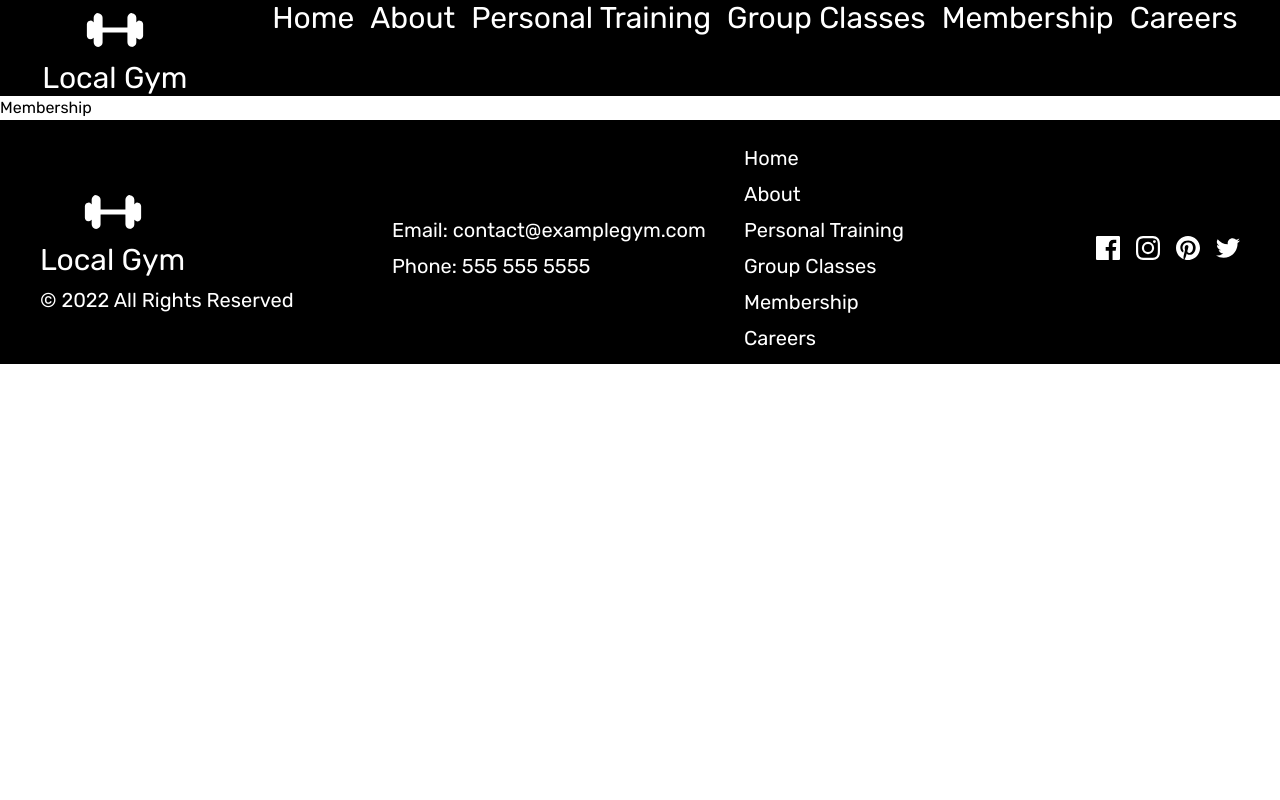
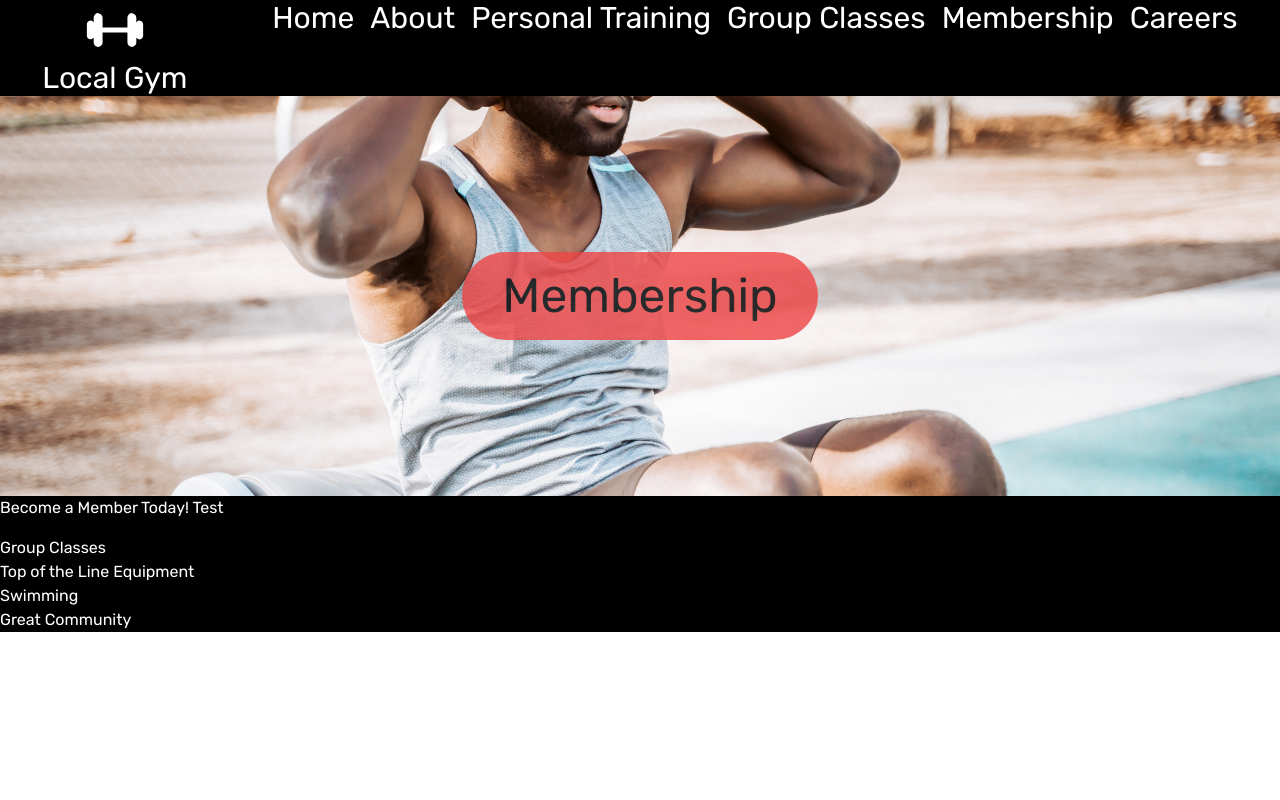
Before and after one commit to huntersteffner/Gym, a React (Create React App) app in the folder gym-website/: page /membership in a window 1280 px wide. Shown: the top 800 px of the page. Built offline with nearby package versions, Linux system fonts and the light colour scheme.

Commit message:
Started membership page

```diff
--- a/gym-website/src/components/Footer.js
+++ b/gym-website/src/components/Footer.js
@@ -22,6 +22,7 @@ const Footer = () => {
         <Link to="/membership">Membership</Link>
         <Link to="/careers">Careers</Link>
       </div>
+
       <div className="py-3 mt-3">
         <FooterSocial />
       </div>
--- a/gym-website/src/index.css
+++ b/gym-website/src/index.css
@@ -2,6 +2,12 @@
 @tailwind base;
 @tailwind components;
 @tailwind utilities;
+
+@layer base {
+  html {
+    scroll-behavior: smooth;
+  }
+}
 
 /* Banner classes */
 .banner-home {
@@ -15,6 +21,10 @@
 }
 .banner-careers {
   background-image: url('../src/img/careers-kettlebells.jpg');
+}
+.banner-membership {
+  /* https://unsplash.com/photos/eCKIeu1Lkok */
+  background-image: url('../src/img/membership-crunches.jpg');
 }
 .banner-group-classes {
   background-image: url('../src/img/personal-training-yoga.jpg');
--- a/gym-website/src/pages/Membership.js
+++ b/gym-website/src/pages/Membership.js
@@ -1,7 +1,37 @@
+import BannerText from '../components/BannerText'
+
+import {GrYoga} from 'react-icons/gr'
+
 const Membership = () => {
-    return (
-        <h1>Membership</h1>
-    )
+  return (
+    <>
+      <div className="banner-membership banner-h-sm bg-cover bg-center  bg-no-repeat h-1/2 flex justify-center items-center">
+        <BannerText title="Membership" />
+      </div>
+      <div className=" bg-black text-white">
+        <h1>
+          Become a Member Today! <a href="#test">Test</a>
+        </h1>
+        <div>
+          <div>
+            <GrYoga className='text-white' />
+            <p>Group Classes</p>
+          </div>
+          <div>
+            <p>Top of the Line Equipment</p>
+          </div>
+          <div>
+            <p>Swimming</p>
+          </div>
+          <div>
+            <p>Great Community</p>
+          </div>
+        </div>
+      </div>
+      <div className="h-screen"></div>
+      <div id="test"></div>
+    </>
+  )
 }
 
 export default Membership
```
Also changed, not shown: gym-website/src/img/membership-crunches.jpg (added).
